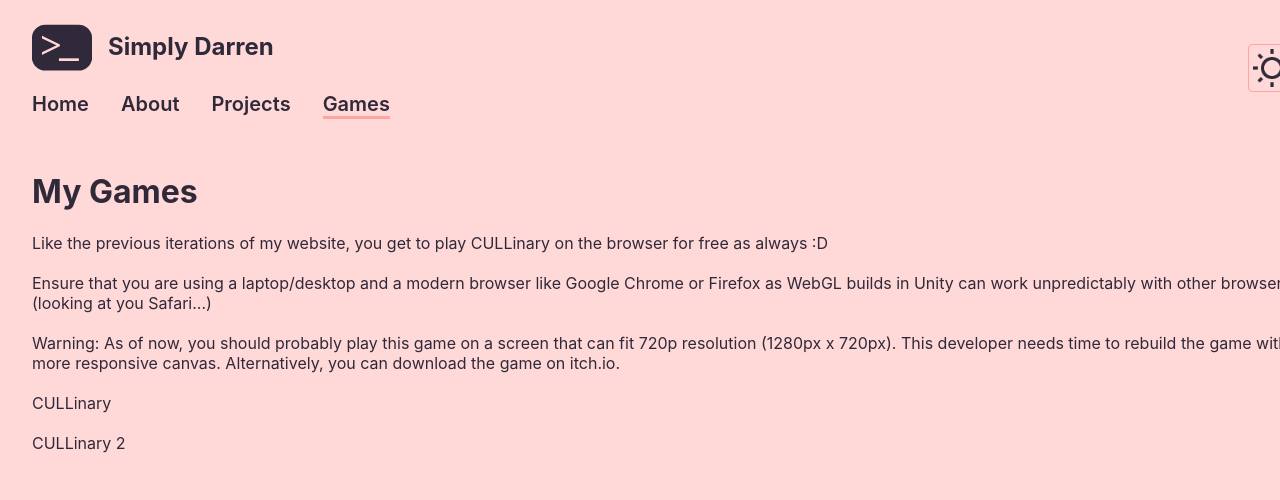
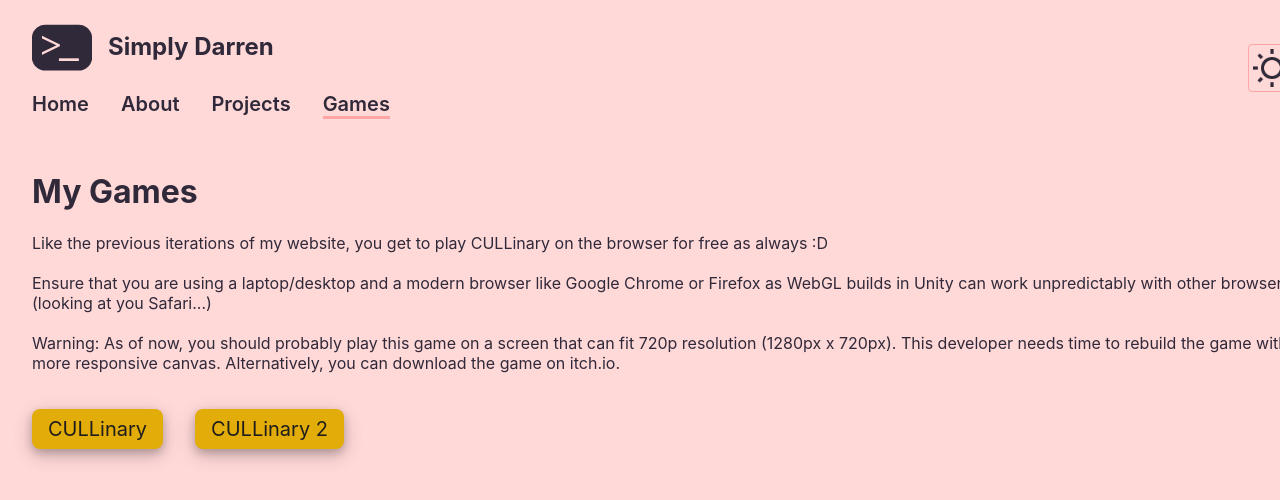
Before and after one commit to Kalsyc/simplydarren.com, a SvelteKit app: page /games in a window 1280 px wide. Shown: the top 500 px of the page. Built offline with nearby package versions, Linux system fonts and the light colour scheme; a web font is replaced by a local one.

Commit message:
Turn game links to buttons

```diff
--- a/src/routes/games/+page.svelte
+++ b/src/routes/games/+page.svelte
@@ -1,4 +1,5 @@
 <script lang="ts">
+  import LinkButton from '$lib/components/button/LinkButton.svelte';
   import { fade } from 'svelte/transition';
 </script>
 
@@ -20,11 +21,11 @@
     the game with a more responsive canvas. Alternatively, you can download the game on <a href="https://angryeggplant.itch.io/">itch.io</a>.
     <br />
     <br />
-    <a href="games/0">CULLinary</a>
-    <br />
-    <br />
-    <a href="games/1">CULLinary 2</a>
   </p>
+  <div class="games-container__links">
+    <LinkButton href="games/CULLinary">CULLinary</LinkButton>
+    <LinkButton href="games/CULLinary2">CULLinary 2</LinkButton>
+  </div>
 </div>
 
 <style>
@@ -32,4 +33,19 @@
     cursor: pointer;
     opacity: 0.5;
   }
+
+  .games-container__links {
+    display: flex;
+    gap: 2rem;
+    align-items: center;
+    justify-content: center;
+    flex-direction: column;
+  }
+
+  @media screen and (min-width: 600px) {
+    .games-container__links {
+      flex-direction: row;
+      justify-content: flex-start;
+    }
+  }
 </style>
```
Also changed, not shown: src/lib/constants/games.ts (+4 -4 lines).
